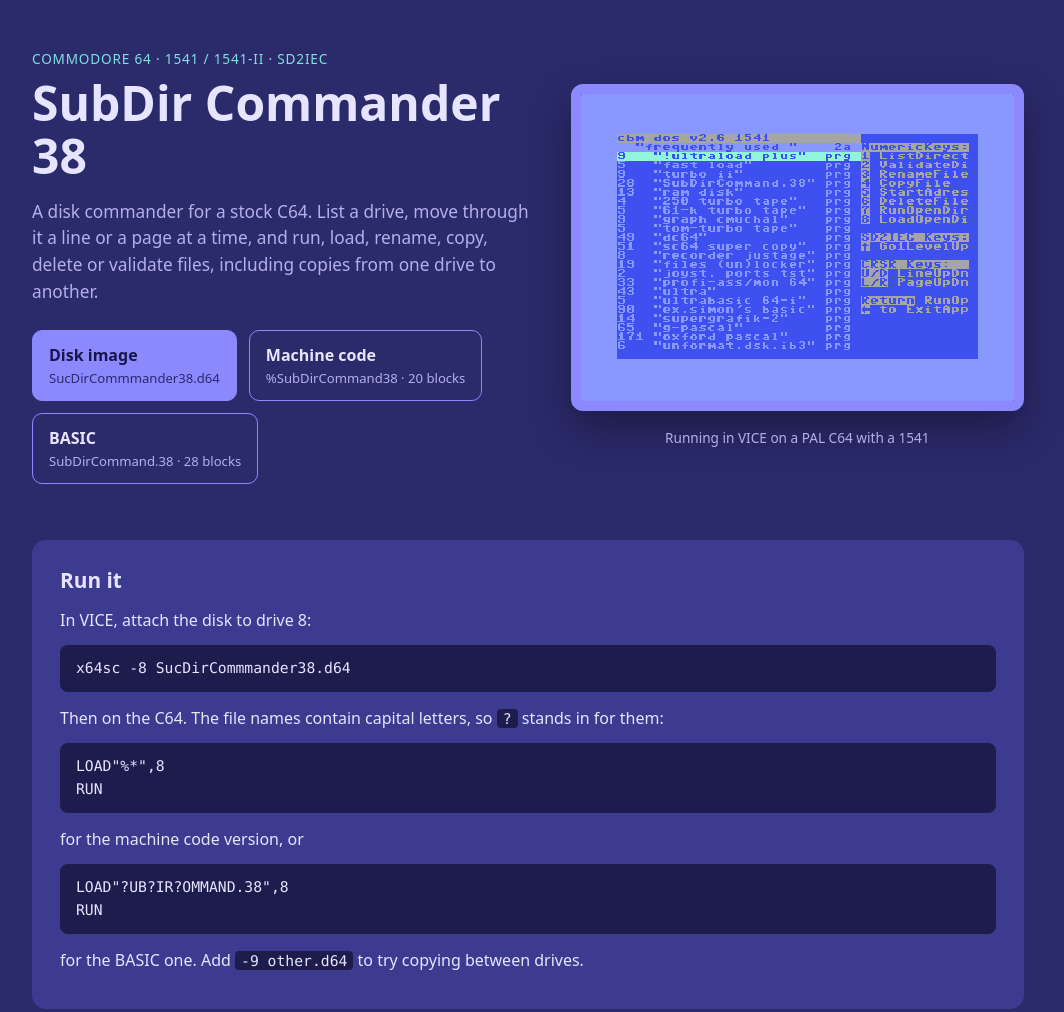
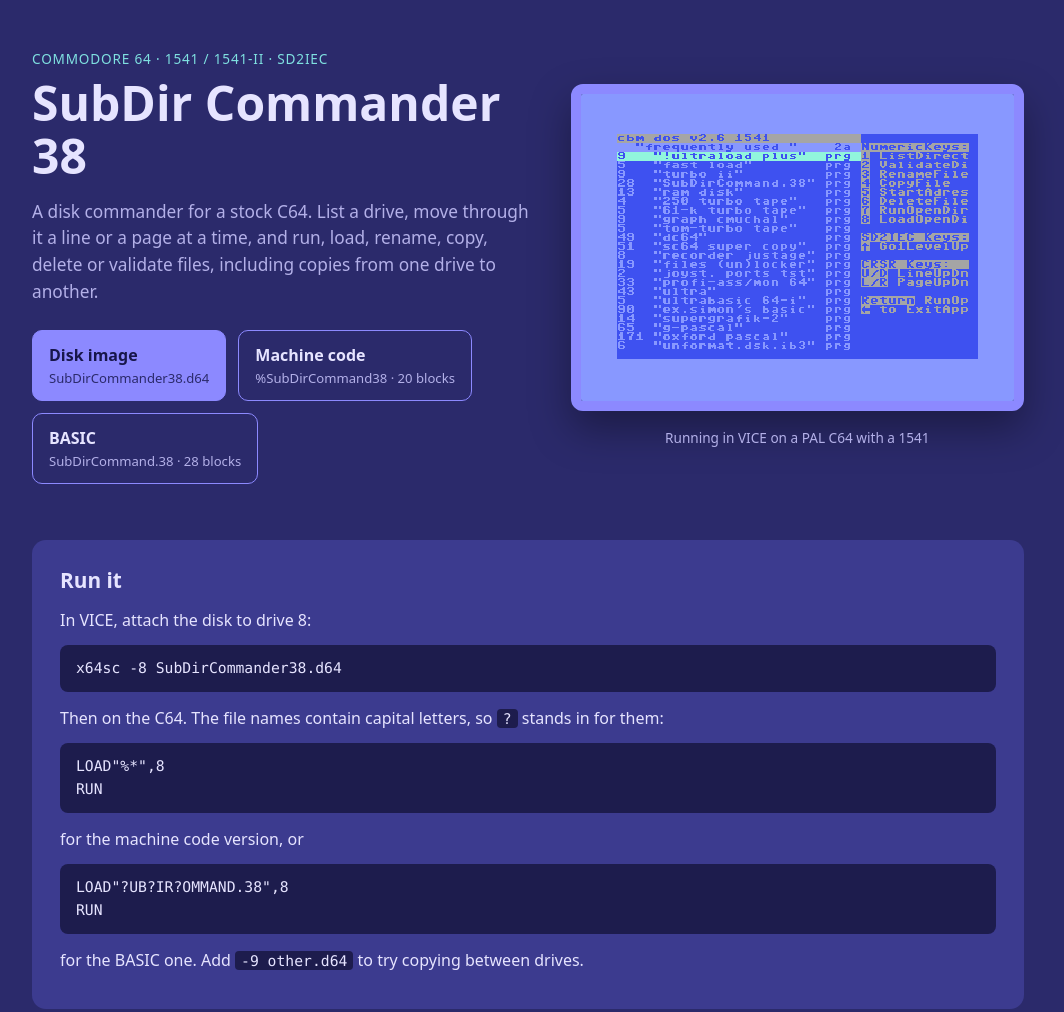
Before and after one commit to babulic/SubDirCommander38, a website built with Vite: page web/index.html in a window 1280 px wide. Shown: the top 1012 px of the page, without its empty margins (112-1176 px from the left). Built offline with nearby package versions, Linux system fonts and the light colour scheme.

Commit message:
Name the downloadable disk SubDirCommander38.d64.
Co-authored-by: Cursor <cursoragent@cursor.com>

```diff
--- a/web/index.html
+++ b/web/index.html
@@ -27,8 +27,8 @@
             from one drive to another.
           </p>
           <div class="downloads">
-            <a class="btn primary" href="files/SucDirCommmander38.d64" download="SucDirCommmander38.d64">
-              Disk image <span>SucDirCommmander38.d64</span>
+            <a class="btn primary" href="files/SubDirCommander38.d64" download="SubDirCommander38.d64">
+              Disk image <span>SubDirCommander38.d64</span>
             </a>
             <a class="btn" href="files/SubDirCommand38-ml.prg" download="%SubDirCommand38.prg">
               Machine code <span>%SubDirCommand38 · 20 blocks</span>
@@ -48,7 +48,7 @@
       <section>
         <h2>Run it</h2>
         <p>In VICE, attach the disk to drive 8:</p>
-        <pre><code>x64sc -8 SucDirCommmander38.d64</code></pre>
+        <pre><code>x64sc -8 SubDirCommander38.d64</code></pre>
         <p>Then on the C64. The file names contain capital letters, so <code>?</code> stands in for them:</p>
         <pre><code>LOAD"%*",8
 RUN</code></pre>
```
Also changed, not shown: 2 other files.
